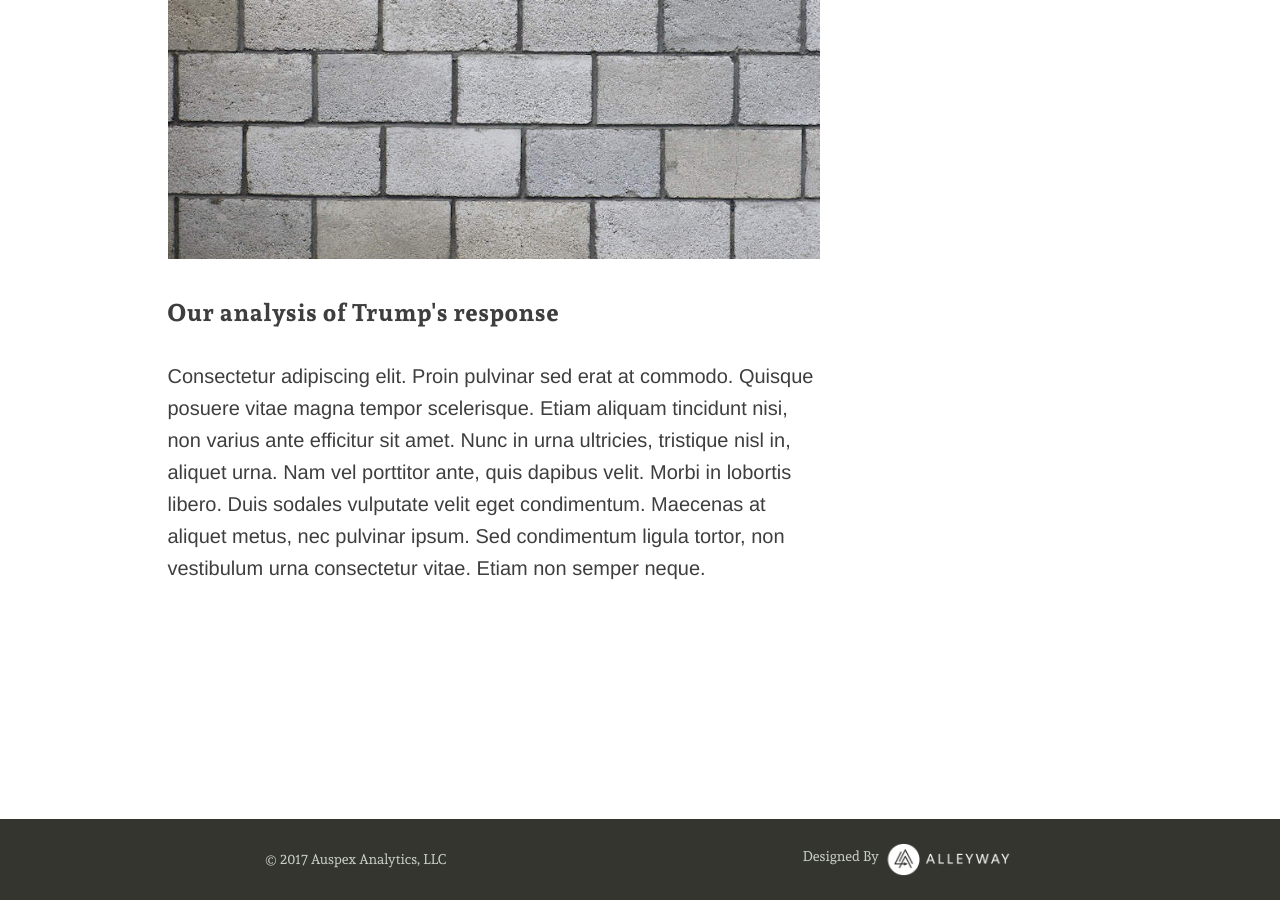
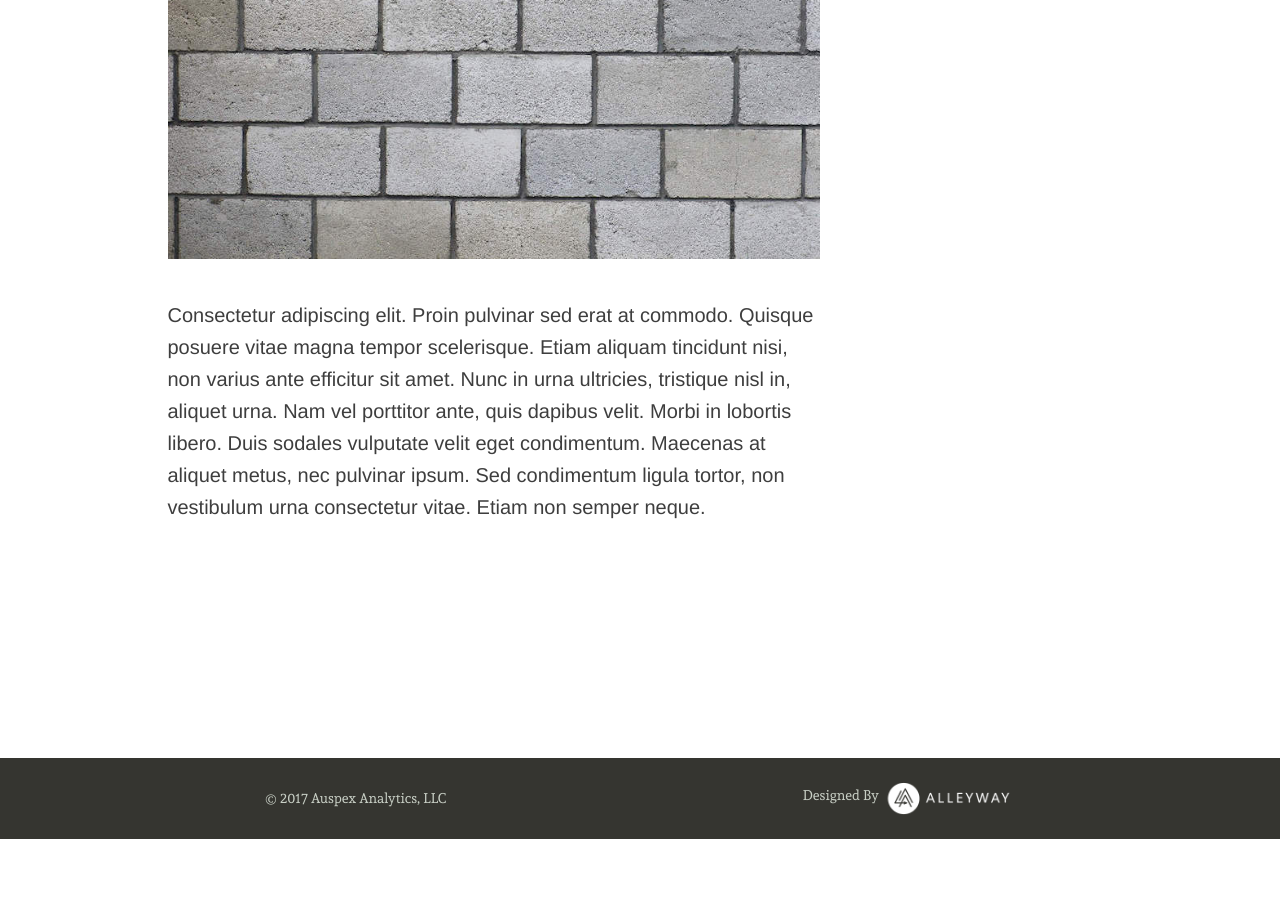
Before and after one commit to alleyway/thescienceofthedeal, a Jekyll site: the page built from _posts/2017-03-15-our-analysis-of-trumps-response.html, in a window 1280 px wide and 900 px high, scrolled down 584 px. Built offline with Jekyll 4.4.1, drawn with Linux system fonts in a browser that asks for light colours; after the commit the page ends 1423 px from its top, so only the background shows below that.

```diff
--- a/_posts/2017-03-03-trump-building-walls-everywhere.html
+++ b/_posts/2017-03-03-trump-building-walls-everywhere.html
@@ -10,6 +10,4 @@
 
 <img src="/img/wall_header.jpg" class="img-responsive" style="margin: 40px auto; " alt="Trump Wall" />
 
-<h3>Who is Trump?</h3>
-
 <p>Unless you've been living under a rock your whole life, you've heard of this guy</p>
--- a/_posts/2017-03-12-journalists-respond-to-trump-allegations.html
+++ b/_posts/2017-03-12-journalists-respond-to-trump-allegations.html
@@ -10,6 +10,4 @@
 
 <img src="/img/wall_header.jpg" class="img-responsive" style="margin: 40px auto; " alt="Trump Wall" />
 
-<h3>Journalists respond to Trump Allegations</h3>
-
 <p>Lorem ipsum dolor sit amet, consectetur adipiscing elit. Proin pulvinar sed erat at commodo. Quisque posuere vitae magna tempor scelerisque. Etiam aliquam tincidunt nisi, non varius ante efficitur sit amet. Nunc in urna ultricies, tristique nisl in, aliquet urna. Nam vel porttitor ante, quis dapibus velit. Morbi in lobortis libero. Duis sodales vulputate velit eget condimentum. Maecenas at aliquet metus, nec pulvinar ipsum. Sed condimentum ligula tortor, non vestibulum urna consectetur vitae. Etiam non semper neque.</p>
--- a/_posts/2017-03-15-our-analysis-of-trumps-response.html
+++ b/_posts/2017-03-15-our-analysis-of-trumps-response.html
@@ -10,6 +10,4 @@
 
 <img src="/img/wall_header.jpg" class="img-responsive" style="margin: 40px auto; " alt="Trump Wall" />
 
-<h3>Our analysis of Trump's response</h3>
-
 <p>Consectetur adipiscing elit. Proin pulvinar sed erat at commodo. Quisque posuere vitae magna tempor scelerisque. Etiam aliquam tincidunt nisi, non varius ante efficitur sit amet. Nunc in urna ultricies, tristique nisl in, aliquet urna. Nam vel porttitor ante, quis dapibus velit. Morbi in lobortis libero. Duis sodales vulputate velit eget condimentum. Maecenas at aliquet metus, nec pulvinar ipsum. Sed condimentum ligula tortor, non vestibulum urna consectetur vitae. Etiam non semper neque.</p>
--- a/_posts/2017-03-19-the-specifics-of-trump-truths.html
+++ b/_posts/2017-03-19-the-specifics-of-trump-truths.html
@@ -10,6 +10,5 @@
 
 <img src="/img/wall_header.jpg" class="img-responsive" style="margin: 40px auto; " alt="Trump Wall" />
 
-<h3>{{ page.title }}</h3>
 
 <p>Consectetur adipiscing elit. Proin pulvinar sed erat at commodo. Quisque posuere vitae magna tempor scelerisque. Etiam aliquam tincidunt nisi, non varius ante efficitur sit amet. Nunc in urna ultricies, tristique nisl in, aliquet urna. Nam vel porttitor ante, quis dapibus velit. Morbi in lobortis libero. Duis sodales vulputate velit eget condimentum. Maecenas at aliquet metus, nec pulvinar ipsum. Sed condimentum ligula tortor, non vestibulum urna consectetur vitae. Etiam non semper neque.</p>
```
